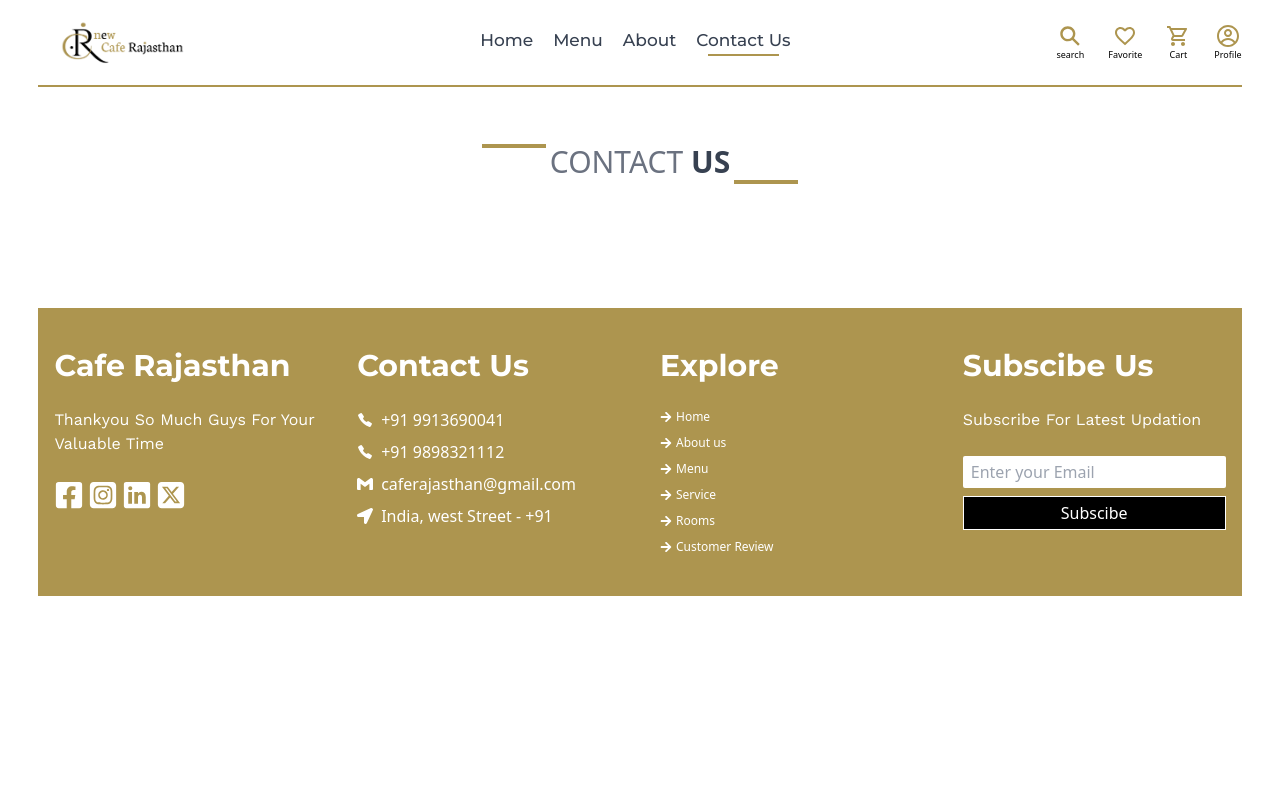
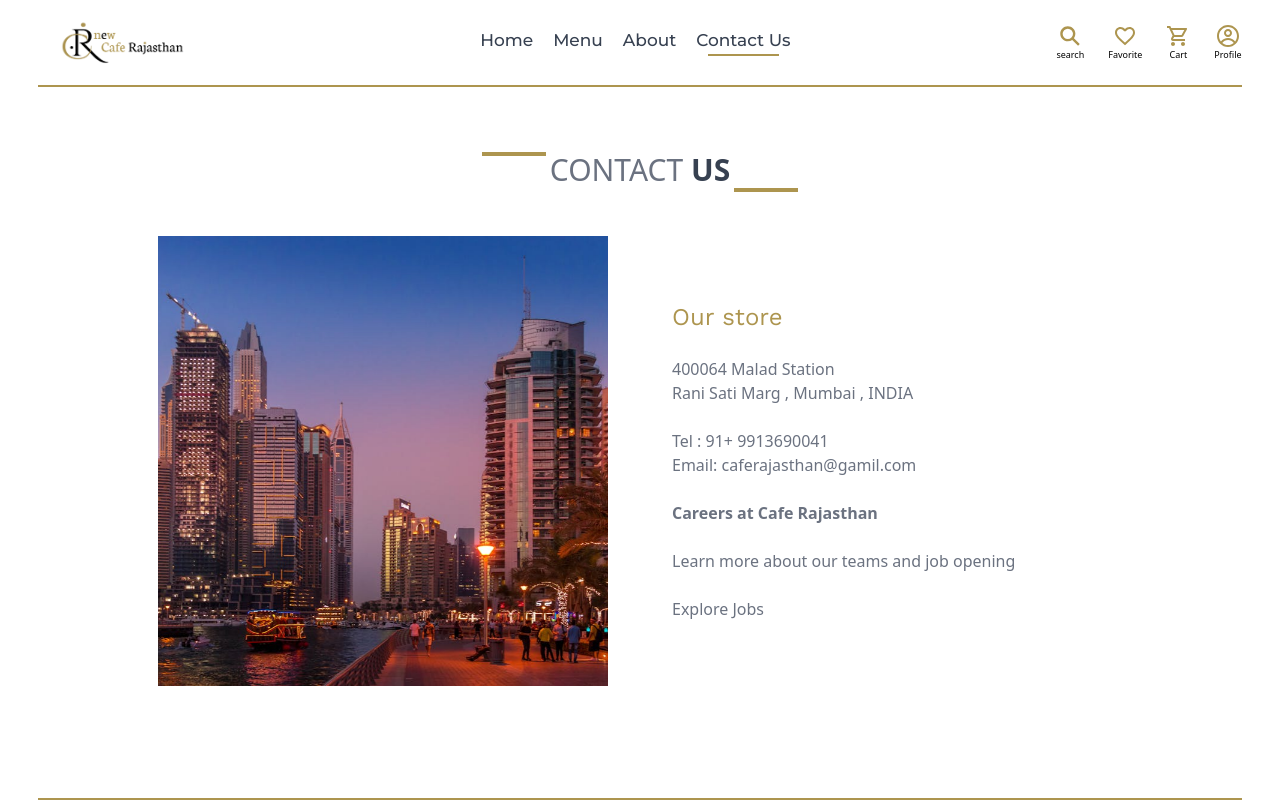
Before and after one commit to arfajsheru/CR-HOTEL, a React (Vite) app in the folder cr-restaurant/: page /contact in a window 1280 px wide. Shown: the top 800 px of the page. Built offline with nearby package versions, Linux system fonts and the light colour scheme; a web font is replaced by a local one.

Commit message:
add contact us

```diff
--- a/cr-restaurant/src/pages/About.jsx
+++ b/cr-restaurant/src/pages/About.jsx
@@ -5,13 +5,13 @@
   return (
     <div className="pt-8">
       {/* Title About Us */}
-      <div className="text-2xl text-center">
+      <div className="text-3xl text-center">
         <Title text1={"ABOUTE"} text2={"US"} />
       </div>
 
 
       {/* Main Content About Us */}
-      <div className="my-10 flex flex-col md:flex-row flex-wrap gap-10 md:gap-24 relative justify-center">
+      <div className="my-10 flex flex-col md:flex-row flex-wrap gap-10 md:gap-10 relative justify-center animate-fadeInUp">
 
         <img
           src={aboutimg}
--- a/cr-restaurant/src/pages/Contact.jsx
+++ b/cr-restaurant/src/pages/Contact.jsx
@@ -1,22 +1,47 @@
-import React from 'react'
-import Title from '../component/Title'
-
+import React from "react";
+import Title from "../component/Title";
+import contactus from "../assets/contactus1.jpeg";
 const Contact = () => {
   return (
-    <div className='pt-8'>
+    <div className="pt-10 animate-fadeInUp">
       {/* Contact Us Title */}
-      <div className='text-3xl text-center'>
-        <Title text1={'CONTACT'} text2={'US'} />
+      <div className="text-3xl text-center">
+        <Title text1={"CONTACT"} text2={"US"} />
       </div>
 
       {/* Contact Us Content */}
 
-      <div className='flex flex-col justify-center md:flex-row gap-10 mb-28 '>
+      <div className="my-8 flex flex-col  md:flex-row gap-16  mb-28 animate-fadeInUp ">
+        <div className="md:w-2/4 flex items-center justify-end">
+        <img
+          src={contactus}
+          className="w-[450px] md:max-w-[480px] object-cover h-[450px] animate-fadeInUp"
+          alt=""
+        />
+        </div>
+        <div className="flex flex-col justify-center items-start md:w-2/4 text-gray-500 gap-6 animate-fadeInUp">
+          <h1 className="text-2xl text-custom font-footer-font">Our store</h1>
+          <p>
+            400064 Malad Station
+            <br />
+            Rani Sati Marg , Mumbai , INDIA
+          </p>
 
+          <p>
+            Tel : 91+ 9913690041
+            <br />
+            Email: caferajasthan@gamil.com
+          </p>
+
+          <b>Careers at Cafe Rajasthan</b>
+
+          <p>Learn more about our teams and job opening</p>
+
+          <button>Explore Jobs</button>
+        </div>
       </div>
+    </div>
+  );
+};
 
-    </div>
-  )
-}
-
-export default Contact
+export default Contact;
```
Also changed, not shown: cr-restaurant/src/assets/contactus1.jpeg (added).
